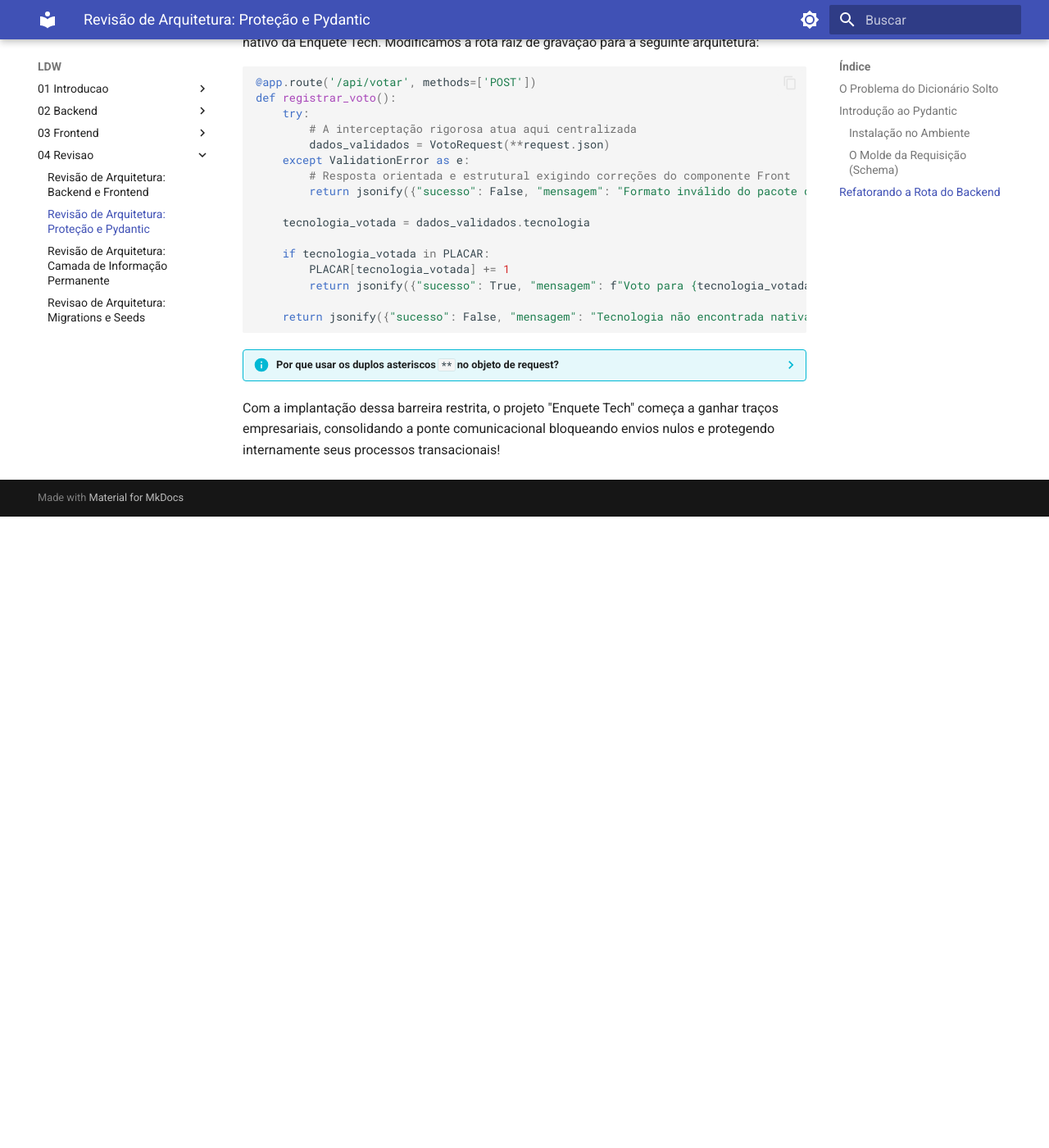
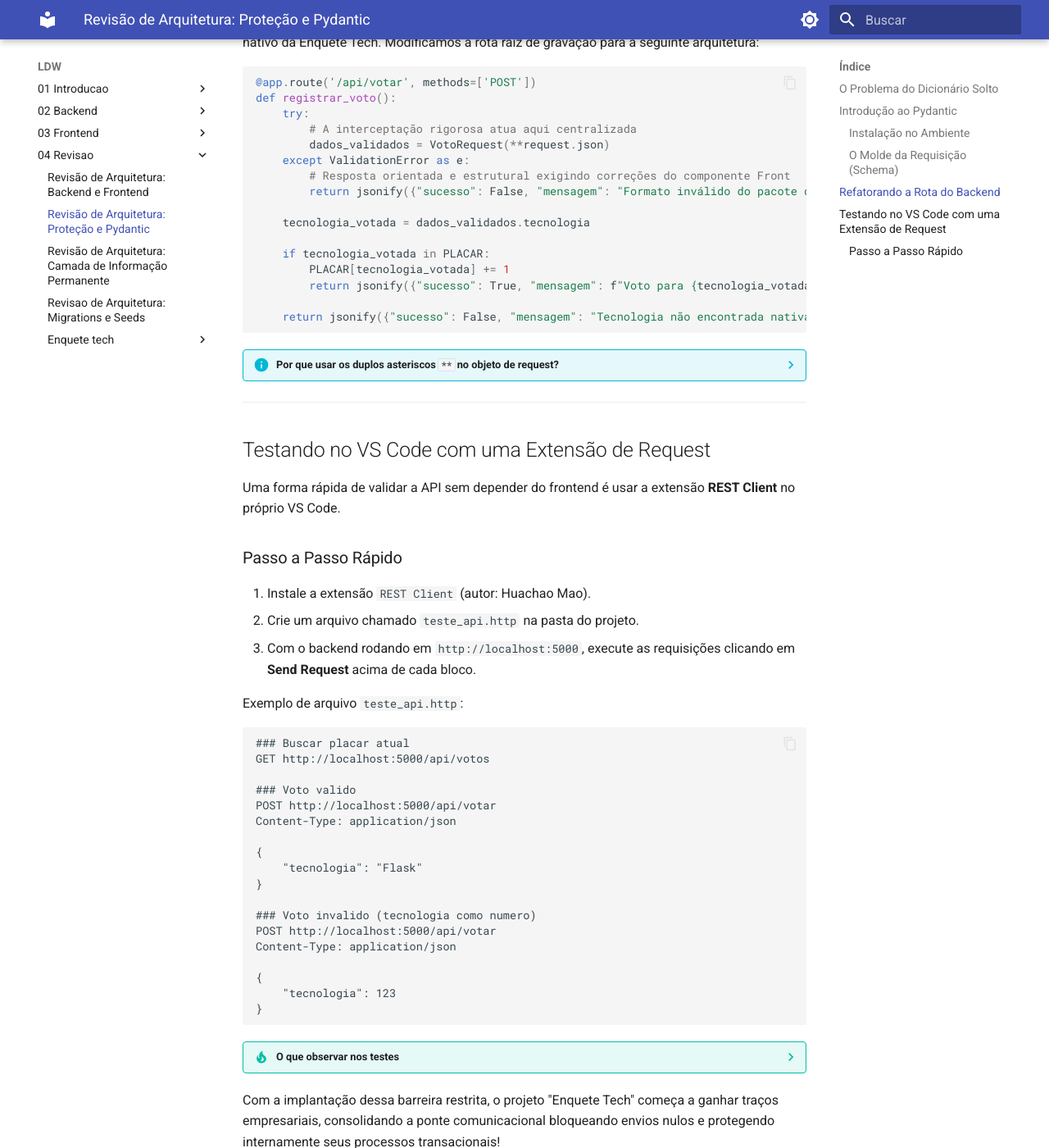
Before and after one commit to i-davies/Conteudo-Fatec-2026-1, an MkDocs documentation site: the page built from docs/LDW/04_Revisao/02_Pydantic.md, in a window 1280 px wide and 1400 px high, scrolled down 1733 px. Shown: the whole window at 82% size. Built offline with MkDocs 1.6.1 and Material for MkDocs 9.7.7, drawn with Linux system fonts in a browser that asks for light colours; before the commit the page ends 2363 px from its top, so only the background shows below that.

Commit message:
fix: LDW alembic e pydantic
Co-authored-by: Copilot <copilot@github.com>

````diff
--- a/docs/LDW/04_Revisao/02_Pydantic.md
+++ b/docs/LDW/04_Revisao/02_Pydantic.md
@@ -79,4 +79,44 @@ def registrar_voto():
 ??? info "Por que usar os duplos asteriscos `**` no objeto de request?"
     A nomenclatura `**request.json` faz o desempacotamento dinâmico de dicionários do Python. Ela separa e destrincha todas as chaves JSON repassando chave por chave diretamente como parâmetros individuais na construção da classe validadora.
 
+---
+
+## Testando no VS Code com uma Extensão de Request
+
+Uma forma rápida de validar a API sem depender do frontend é usar a extensão **REST Client** no próprio VS Code.
+
+### Passo a Passo Rápido
+
+1. Instale a extensão `REST Client` (autor: Huachao Mao).
+2. Crie um arquivo chamado `teste_api.http` na pasta do projeto.
+3. Com o backend rodando em `http://localhost:5000`, execute as requisições clicando em **Send Request** acima de cada bloco.
+
+Exemplo de arquivo `teste_api.http`:
+
+```http
+### Buscar placar atual
+GET http://localhost:5000/api/votos
+
+### Voto valido
+POST http://localhost:5000/api/votar
+Content-Type: application/json
+
+{
+    "tecnologia": "Flask"
+}
+
+### Voto invalido (tecnologia como numero)
+POST http://localhost:5000/api/votar
+Content-Type: application/json
+
+{
+    "tecnologia": 123
+}
+```
+
+??? tip "O que observar nos testes"
+        - No voto valido, a API deve retornar `sucesso: true`.
+        - No voto invalido, o Pydantic deve bloquear e retornar `400`.
+        - Isso comprova que a validacao da rota esta protegendo o backend contra payload malformado.
+
 Com a implantação dessa barreira restrita, o projeto "Enquete Tech" começa a ganhar traços empresariais, consolidando a ponte comunicacional bloqueando envios nulos e protegendo internamente seus processos transacionais!
````
Also changed, not shown: other parts of docs/LDW/04_Revisao/02_Pydantic.md (+1 -1 lines), docs/LDW/04_Revisao/03_SQLAlchemy.md (+5 -0 lines), docs/LDW/04_Revisao/04_Alembic_Seeds.md (+3 -0 lines), docs/LDW/04_Revisao/enquete_tech/README.md (added, +26 -0 lines), docs/LDW/04_Revisao/enquete_tech/backend.py (added, +48 -0 lines), docs/LDW/04_Revisao/enquete_tech/database.py (added, +13 -0 lines), docs/LDW/04_Revisao/enquete_tech/frontend.py (added, +57 -0 lines), docs/LDW/04_Revisao/enquete_tech/migrations/env.py (added, +47 -0 lines), docs/LDW/04_Revisao/enquete_tech/migrations/versions/20260426_0001_criacao_tabela_tecnologia.py (added, +32 -0 lines), docs/LDW/04_Revisao/enquete_tech/models.py (added, +12 -0 lines), docs/LDW/04_Revisao/enquete_tech/pyproject.toml (added, +14 -0 lines), docs/LDW/04_Revisao/enquete_tech/seed.py (added, +19 -0 lines), 3 other files.
